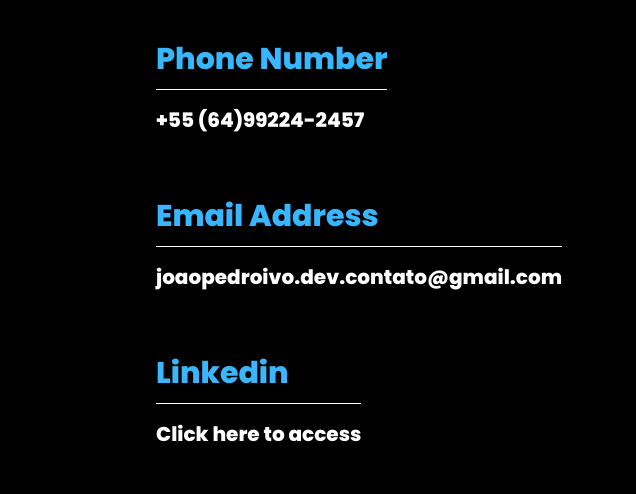
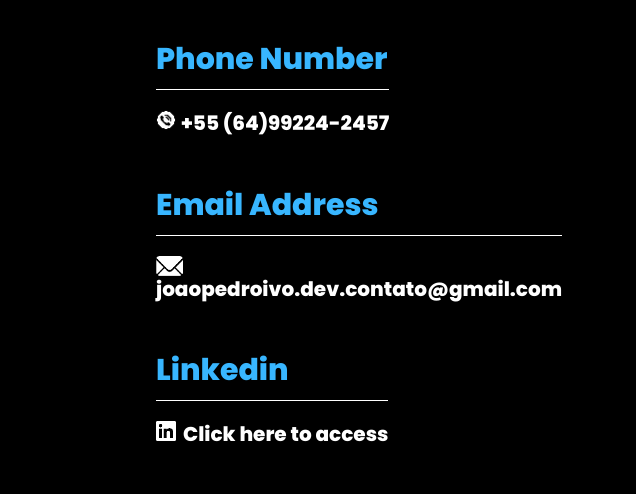
Before and after one commit to JotahIvo/meuPortfolio, a plain HTML site: page index.html in a window 1280 px wide. Shown: the part 3296-3790 px from the top of the page, 644-1280 px from the left. Drawn offline with nearby package versions, Linux system fonts and the light colour scheme.

Commit message:
Adicionando icones ao contato

```diff
--- a/index.html
+++ b/index.html
@@ -1,5 +1,6 @@
 <!DOCTYPE html>
 <html lang="en">
+
 <head>
     <meta charset="UTF-8">
     <meta http-equiv="X-UA-Compatible" content="IE=edge">
@@ -8,12 +9,10 @@
     <link rel="stylesheet" href="style.css">
     <link rel="icon" type="imagem/png" href="img/icon.png" />
 
-    <link
-    rel="stylesheet"
-    href="https://cdnjs.cloudflare.com/ajax/libs/animate.css/4.1.1/animate.min.css"
-  />
+    <link rel="stylesheet" href="https://cdnjs.cloudflare.com/ajax/libs/animate.css/4.1.1/animate.min.css" />
     <title>My Portfolio</title>
 </head>
+
 <body>
     <nav class="menu">
         <div class="menu__logo">
@@ -61,7 +60,9 @@
     <section id="aboutMe">
         <p class="dots">.....</p>
         <h2 class="aboutMe__tittle"> About me</h2>
-        <p class="aboutMe__text">Hello, my name is João Pedro, I'm 19 years old and I'm passionate about Web Development.  Everyday I study and work hard to improve my skills and now I'm trying to enter in the labor market, to get better more and more everyday.</p>
+        <p class="aboutMe__text">Hello, my name is João Pedro, I'm 19 years old and I'm passionate about Web
+            Development. Everyday I study and work hard to improve my skills and now I'm trying to enter in the labor
+            market, to get better more and more everyday.</p>
     </section>
 
     <section id="experience">
@@ -88,7 +89,7 @@
             </div>
             <div class="experience__box">
                 <h4 class="experience__tittle">Front-end developer</h4>
-                <p class="experience__text--text">Studying by myself  and always looking to improve</p>
+                <p class="experience__text--text">Studying by myself and always looking to improve</p>
             </div>
             <div class="experience__box">
                 <h4 class="experience__tittle">Coding some projects to gain expereince</h4>
@@ -109,7 +110,8 @@
             <img src="img/css.png" alt="CSS">
             <div class="card__description">
                 <h6 class="description__tittle">CSS</h6>
-                <p class="description__text">Experience with: flexbox; grid; media queries; pseudo-class; pseudo-elements and animations.</p>
+                <p class="description__text">Experience with: flexbox; grid; media queries; pseudo-class;
+                    pseudo-elements and animations.</p>
             </div>
         </div>
         <div class="card">
@@ -126,16 +128,16 @@
         <div class="contact__info">
             <div class="contact__details">
                 <h5 class="contact__tittle">Phone Number</h5>
-                <p class="contact__text">+55 (64)99224-2457</p>
+                <p class="contact__text phone">+55 (64)99224-2457</p>
             </div>
             <div class="contact__details">
                 <h5 class="contact__tittle">Email Address</h5>
-                <p class="contact__text">joaopedroivo.dev.contato@gmail.com</p>
+                <p class="contact__text email">joaopedroivo.dev.contato@gmail.com</p>
             </div>
             <div class="contact__details">
                 <h5 class="contact__tittle">Linkedin</h5>
                 <a href="https://www.linkedin.com/in/jo%C3%A3o-pedro-ivo/">
-                    <p class="contact__text">Click here to access</p>
+                    <p class="contact__text linkedin">Click here to access</p>
                 </a>
             </div>
         </div>
@@ -148,4 +150,5 @@
     <script src="index.js"></script>
     <script src="javascript/navigation-feature.js"></script>
 </body>
+
 </html>
--- a/styles/contact.css
+++ b/styles/contact.css
@@ -34,3 +34,18 @@
 .contact__text{
     margin-top: 1em;
 }
+
+.linkedin::before{
+    content: url('../img/icone-linkedin_resized.png');
+    margin-right: 7px;
+}
+
+.phone::before{
+    content: url('../img/telefone-logo-pardini-rel-gios-25_resized.png');
+    margin-right: 5px;
+}
+
+.email::before{
+    content: url('../img/email_cropped_resized.png');
+    margin-right: 7px;
+}
--- a/styles/skills.css
+++ b/styles/skills.css
@@ -9,14 +9,12 @@
 .card{
     width: 270px;
     height: 500px;
-    border: solid 1px white;
-    border-radius: 10px;
     background: radial-gradient(#111 50%, #000 100%);
     overflow: hidden;
 }
 
 .card img{
-    transition: all 0.3s ease-out;
+    transition: all 0.5s ease-out;
 }
 
 .card img:hover{
@@ -52,3 +50,9 @@
 .card:hover .card__description p{
     opacity: 1;
 }
+
+.card:hover{
+    border: solid 1px white;
+    border-radius: 10px;
+    transition: all 0.5s ease-out;
+}
--- a/styles/welcome.css
+++ b/styles/welcome.css
@@ -4,8 +4,8 @@
     background-position: center;
     background-repeat: no-repeat;
     background-size: cover;
+    padding: 0 7em;
     display: flex;
-    padding: 0 7em;
     justify-content: space-between;
     align-items: center;
 }
```
Also changed, not shown: img/email_cropped_resized.png (added), img/icone-linkedin_resized.png (added), img/telefone-logo-pardini-rel-gios-25_resized.png (added).
